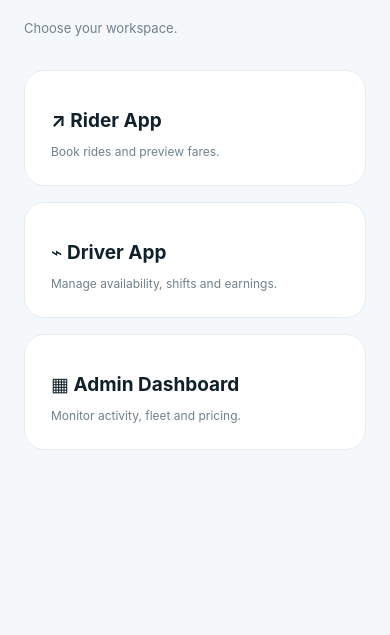
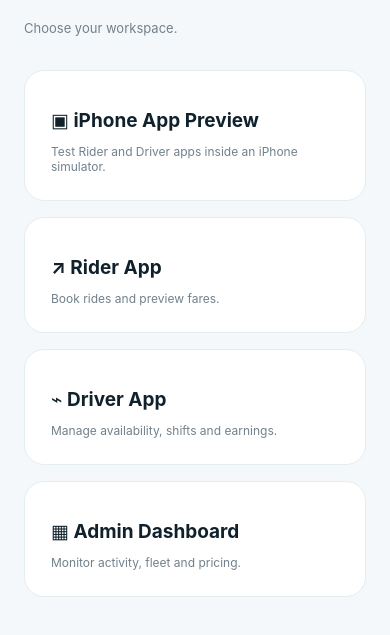
Before and after one commit to Emdddd/velomalta-pro, a plain HTML site: page index.html in a window 390 px wide. Shown: the part 145-780 px from the top of the page. Drawn offline with Linux system fonts and the light colour scheme.

Commit message:
Add iPhone preview entry point

```diff
--- a/index.html
+++ b/index.html
@@ -1 +1 @@
-<!doctype html><html lang="en"><head><meta charset="utf-8"><meta name="viewport" content="width=device-width,initial-scale=1"><title>VeloMalta Pro</title><link rel="stylesheet" href="./assets/css/style.css"><style>.portal{max-width:980px;margin:12vh auto;padding:24px}.portal h1{font-size:clamp(34px,6vw,56px);letter-spacing:-2px}.portal-grid{display:grid;grid-template-columns:repeat(3,1fr);gap:16px;margin-top:34px}.portal-card{display:block;padding:26px;background:#fff;border:1px solid var(--line);border-radius:20px;text-decoration:none;color:var(--ink)}.portal-card b,.portal-card span{display:block}.portal-card b{font-size:19px;margin:12px 0}.portal-card span{font-size:12px;color:var(--muted)}@media(max-width:650px){.portal-grid{grid-template-columns:1fr}.portal{margin:5vh auto}}</style></head><body><main class="portal"><p class="eyebrow">MALTA MOBILITY PLATFORM</p><h1>VeloMalta Pro</h1><p class="muted">Choose your workspace.</p><div class="portal-grid"><a class="portal-card" href="./rider-app/"><b>↗ Rider App</b><span>Book rides and preview fares.</span></a><a class="portal-card" href="./driver-app/"><b>⌁ Driver App</b><span>Manage availability, shifts and earnings.</span></a><a class="portal-card" href="./admin-dashboard/"><b>▦ Admin Dashboard</b><span>Monitor activity, fleet and pricing.</span></a></div></main></body></html>
+<!doctype html><html lang="en"><head><meta charset="utf-8"><meta name="viewport" content="width=device-width,initial-scale=1"><title>VeloMalta Pro</title><link rel="stylesheet" href="./assets/css/style.css"><style>.portal{max-width:980px;margin:12vh auto;padding:24px}.portal h1{font-size:clamp(34px,6vw,56px);letter-spacing:-2px}.portal-grid{display:grid;grid-template-columns:repeat(3,1fr);gap:16px;margin-top:34px}.portal-card{display:block;padding:26px;background:#fff;border:1px solid var(--line);border-radius:20px;text-decoration:none;color:var(--ink)}.portal-card b,.portal-card span{display:block}.portal-card b{font-size:19px;margin:12px 0}.portal-card span{font-size:12px;color:var(--muted)}@media(max-width:650px){.portal-grid{grid-template-columns:1fr}.portal{margin:5vh auto}}</style></head><body><main class="portal"><p class="eyebrow">MALTA MOBILITY PLATFORM</p><h1>VeloMalta Pro</h1><p class="muted">Choose your workspace.</p><div class="portal-grid"><a class="portal-card" href="./preview.html"><b>▣ iPhone App Preview</b><span>Test Rider and Driver apps inside an iPhone simulator.</span></a><a class="portal-card" href="./rider-app/"><b>↗ Rider App</b><span>Book rides and preview fares.</span></a><a class="portal-card" href="./driver-app/"><b>⌁ Driver App</b><span>Manage availability, shifts and earnings.</span></a><a class="portal-card" href="./admin-dashboard/"><b>▦ Admin Dashboard</b><span>Monitor activity, fleet and pricing.</span></a></div></main></body></html>
```
